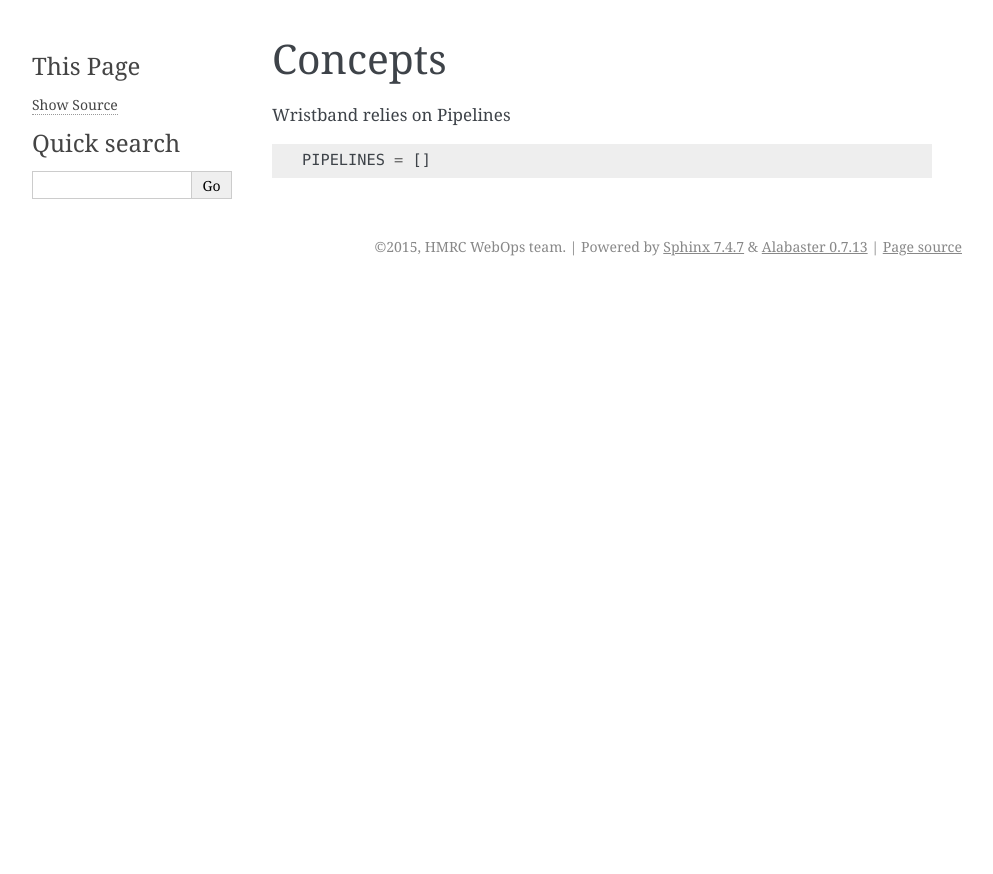
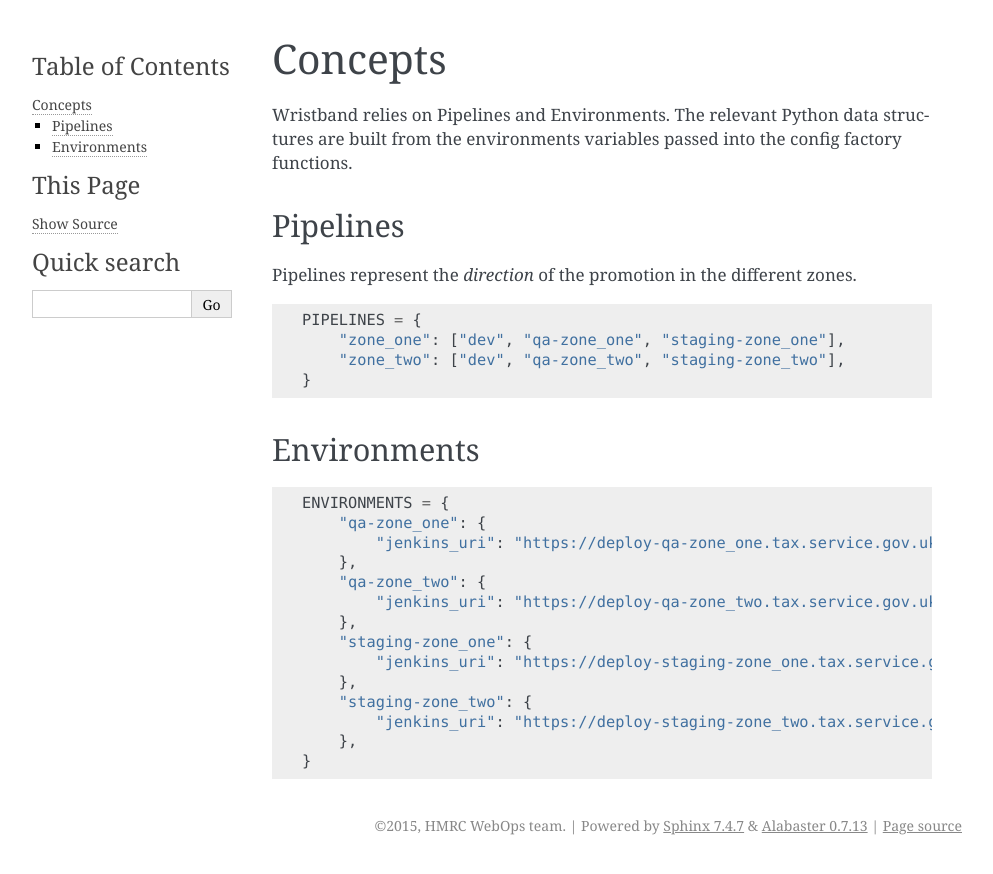
Before and after one commit to beyond-code-github/wristband, a Sphinx documentation site: the page built from docs/concepts.rst, in a window 1280 px wide. Shown: the top 874 px of the page, without its empty margins (148-1141 px from the left). Built offline with Sphinx 7.4.7, drawn with Linux system fonts in a browser that asks for light colours.

```diff
--- a/docs/concepts.rst
+++ b/docs/concepts.rst
@@ -1,8 +1,40 @@
 Concepts
 ========
 
-Wristband relies on Pipelines
+Wristband relies on Pipelines and Environments.
+The relevant Python data structures are built from the environments variables passed into the config factory functions.
+
+
+Pipelines
+---------
+
+Pipelines represent the *direction* of the promotion in the different zones.
 
 .. code:: python
 
-    PIPELINES = []
+    PIPELINES = {
+        "zone_one": ["dev", "qa-zone_one", "staging-zone_one"],
+        "zone_two": ["dev", "qa-zone_two", "staging-zone_two"],
+    }
+
+
+
+Environments
+------------
+
+.. code:: python
+
+    ENVIRONMENTS = {
+        "qa-zone_one": {
+            "jenkins_uri": "https://deploy-qa-zone_one.tax.service.gov.uk"
+        },
+        "qa-zone_two": {
+            "jenkins_uri": "https://deploy-qa-zone_two.tax.service.gov.uk"
+        },
+        "staging-zone_one": {
+            "jenkins_uri": "https://deploy-staging-zone_one.tax.service.gov.uk"
+        },
+        "staging-zone_two": {
+            "jenkins_uri": "https://deploy-staging-zone_two.tax.service.gov.uk"
+        },
+    }
--- a/docs/index.rst
+++ b/docs/index.rst
@@ -1,8 +1,3 @@
-.. Wristband documentation master file, created by
-   sphinx-quickstart on Tue Aug 11 12:57:38 2015.
-   You can adapt this file completely to your liking, but it should at least
-   contain the root `toctree` directive.
-
 Welcome to Wristband's documentation!
 =====================================
 
```
Also changed, not shown: docs/installation.rst (+16 -12 lines), 1 other file.
